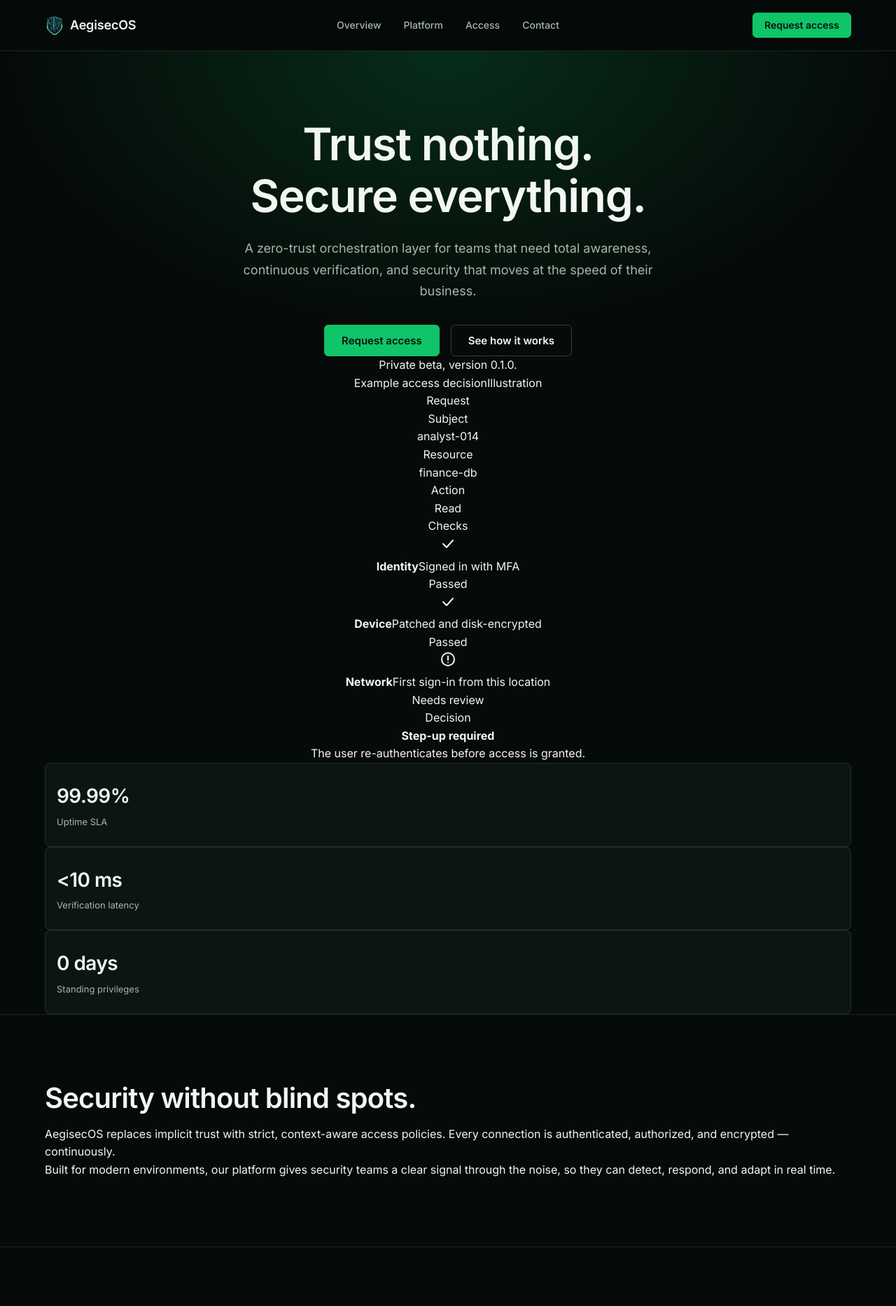
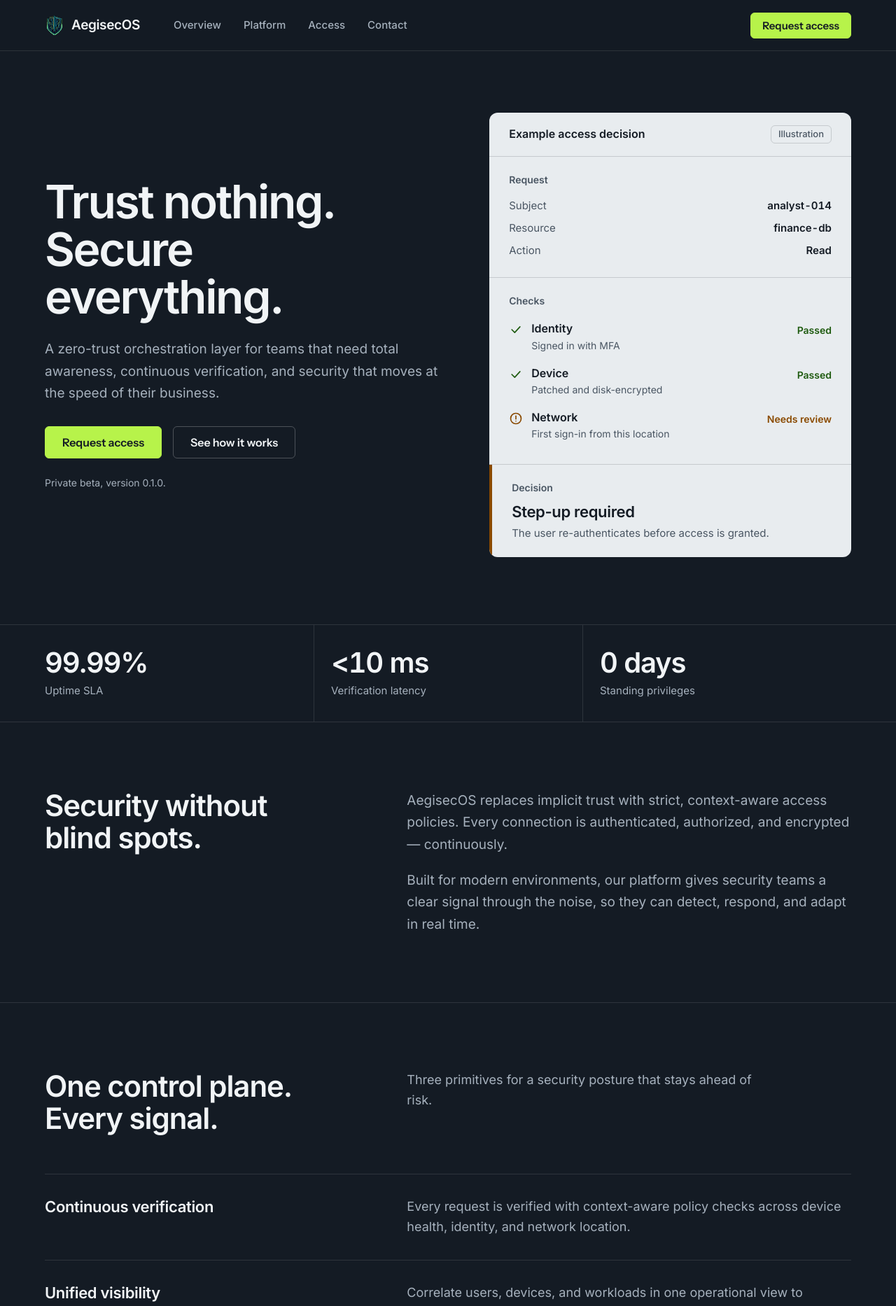
Before and after one commit to Obieverse-dev/aegisecos, a React (Vite) app: page / in a window 1280 px wide. Shown: the top 1866 px of the page at 70% size. Built offline with nearby package versions, Linux system fonts and the light colour scheme.

Commit message:
Update App.css

```diff
--- a/src/App.css
+++ b/src/App.css
@@ -1,26 +1,36 @@
-@import url('https://fonts.googleapis.com/css2?family=Inter:wght@400;500;600;700&display=swap');
+@import url('https://fonts.googleapis.com/css2?family=Instrument+Sans:wght@400;500;600;700&display=swap');
 
 /* ------------------------------------------------------------------
    Design tokens
-   One typeface (Inter), one accent colour, one neutral scale,
-   8px spacing rhythm. Change values here, not in the rules below.
+   Base: slate. Accent: the AegisecOS lime, used only for actions and
+   focus. Paper: the light surface reserved for the hero record.
+   One typeface (Instrument Sans). Change values here, not below.
 ------------------------------------------------------------------- */
 :root {
-  --bg: #050b08;
-  --surface: #0b1511;
-  --surface-input: #07100c;
-  --line: rgba(255, 255, 255, 0.1);
-  --line-strong: rgba(255, 255, 255, 0.2);
+  --slate: #141b24;
+  --slate-raised: #1b2430;
+  --slate-input: #101720;
+  --line: rgba(255, 255, 255, 0.11);
+  --line-strong: rgba(255, 255, 255, 0.24);
 
-  --text: #f3f7f4;
-  --muted: #a8b5ad;
+  --chalk: #f1f4f6;
+  --fog: #a6b1bd;
 
-  --accent: #10c46a;
-  --accent-hover: #2bd97f;
-  --accent-ink: #03140a;
+  --lime: #b7f34a;
+  --lime-hover: #cdfa72;
+  --lime-ink: #141b24;
+
+  --paper: #e8ecef;
+  --paper-ink: #141b24;
+  --paper-muted: #4a5663;
+  --paper-line: rgba(20, 27, 36, 0.16);
+  --paper-ok: #1e5a0f;
+  --paper-review: #8a4a00;
+
   --danger: #ff8a80;
 
-  --radius: 8px;
+  --radius-sm: 6px;
+  --radius-lg: 12px;
   --header-h: 72px;
   --container: 1200px;
 }
@@ -43,9 +53,9 @@
 }
 
 body {
-  background: var(--bg);
-  color: var(--text);
-  font-family: 'Inter', system-ui, -apple-system, 'Segoe UI', Roboto, sans-serif;
+  background: var(--slate);
+  color: var(--chalk);
+  font-family: 'Instrument Sans', system-ui, -apple-system, 'Segoe UI', Roboto, sans-serif;
   font-size: 16px;
   line-height: 1.6;
   -webkit-font-smoothing: antialiased;
@@ -70,7 +80,7 @@ section[id] {
 }
 
 :focus-visible {
-  outline: 2px solid var(--accent);
+  outline: 2px solid var(--lime);
   outline-offset: 3px;
 }
 
@@ -80,10 +90,10 @@ section[id] {
   top: -64px;
   z-index: 100;
   padding: 12px 16px;
-  background: var(--accent);
-  color: var(--accent-ink);
+  background: var(--lime);
+  color: var(--lime-ink);
   font-weight: 600;
-  border-radius: 6px;
+  border-radius: var(--radius-sm);
 }
 
 .skip-link:focus {
@@ -104,43 +114,48 @@ h1,
 h2,
 h3 {
   font-weight: 600;
-  line-height: 1.15;
-  letter-spacing: -0.02em;
   text-wrap: balance;
 }
 
 h1 {
-  font-size: clamp(40px, 6vw, 64px);
+  font-size: clamp(42px, 5.6vw, 66px);
+  line-height: 1.03;
+  letter-spacing: -0.035em;
 }
 
 h2 {
-  font-size: clamp(28px, 4vw, 40px);
-  margin-bottom: 16px;
+  font-size: clamp(30px, 3.6vw, 42px);
+  line-height: 1.1;
+  letter-spacing: -0.025em;
 }
 
 h3 {
-  font-size: 20px;
-  letter-spacing: -0.01em;
+  font-size: 22px;
+  line-height: 1.25;
+  letter-spacing: -0.015em;
   margin-bottom: 8px;
 }
 
 .muted {
-  color: var(--muted);
-}
-
-.eyebrow {
-  color: var(--accent);
-  font-size: 13px;
-  font-weight: 600;
-  letter-spacing: 0.08em;
-  text-transform: uppercase;
-  margin-bottom: 16px;
+  color: var(--fog);
 }
 
 .lead {
-  color: var(--muted);
-  font-size: 18px;
-  line-height: 1.7;
+  max-width: 52ch;
+  color: var(--fog);
+  font-size: 19px;
+  line-height: 1.65;
+}
+
+.tag {
+  display: inline-block;
+  padding: 2px 10px;
+  border: 1px solid var(--line-strong);
+  border-radius: var(--radius-sm);
+  color: var(--fog);
+  font-size: 13px;
+  font-weight: 500;
+  line-height: 1.5;
 }
 
 /* ------------------------------------------------------------------
@@ -150,56 +165,44 @@ h3 {
   display: inline-flex;
   align-items: center;
   justify-content: center;
-  gap: 8px;
   padding: 14px 24px;
   border: 1px solid transparent;
-  border-radius: 6px;
-  font: 600 15px/1 'Inter', system-ui, sans-serif;
+  border-radius: var(--radius-sm);
+  font: 600 16px/1 'Instrument Sans', system-ui, sans-serif;
   text-decoration: none;
   cursor: pointer;
-  transition: background-color 0.15s ease, border-color 0.15s ease, color 0.15s ease;
+  transition: background-color 0.15s ease, border-color 0.15s ease;
 }
 
 .btn-sm {
   padding: 10px 16px;
-  font-size: 14px;
+  font-size: 15px;
 }
 
 .btn-primary {
-  background: var(--accent);
-  border-color: var(--accent);
-  color: var(--accent-ink);
+  background: var(--lime);
+  border-color: var(--lime);
+  color: var(--lime-ink);
 }
 
 .btn-primary:hover:not(:disabled) {
-  background: var(--accent-hover);
-  border-color: var(--accent-hover);
+  background: var(--lime-hover);
+  border-color: var(--lime-hover);
 }
 
 .btn-secondary {
   background: transparent;
   border-color: var(--line-strong);
-  color: var(--text);
+  color: var(--chalk);
 }
 
 .btn-secondary:hover:not(:disabled) {
-  border-color: var(--accent);
-  color: var(--accent-hover);
+  border-color: var(--chalk);
 }
 
 .btn:disabled {
   opacity: 0.6;
   cursor: not-allowed;
-}
-
-.btn-arrow {
-  width: 16px;
-  height: 16px;
-  fill: none;
-  stroke: currentColor;
-  stroke-width: 1.75;
-  stroke-linecap: round;
-  stroke-linejoin: round;
 }
 
 /* ------------------------------------------------------------------
@@ -209,14 +212,14 @@ h3 {
   position: sticky;
   top: 0;
   z-index: 20;
-  background: rgba(5, 11, 8, 0.92);
+  background: rgba(20, 27, 36, 0.94);
   backdrop-filter: blur(12px);
   border-bottom: 1px solid var(--line);
 }
 
 .header-inner {
   display: grid;
-  grid-template-columns: 1fr auto 1fr;
+  grid-template-columns: auto 1fr auto;
   align-items: center;
   height: var(--header-h);
 }
@@ -224,11 +227,10 @@ h3 {
 .brand {
   display: inline-flex;
   align-items: center;
-  gap: 8px;
-  justify-self: start;
-  font-size: 18px;
+  gap: 10px;
+  font-size: 19px;
   font-weight: 600;
-  letter-spacing: -0.01em;
+  letter-spacing: -0.02em;
   text-decoration: none;
 }
 
@@ -238,6 +240,10 @@ h3 {
   height: 28px;
 }
 
+.site-nav {
+  margin-left: 48px;
+}
+
 .site-nav ul {
   display: flex;
   align-items: center;
@@ -245,19 +251,15 @@ h3 {
 }
 
 .site-nav a {
-  color: var(--muted);
-  font-size: 14px;
+  color: var(--fog);
+  font-size: 15px;
   font-weight: 500;
   text-decoration: none;
   transition: color 0.15s ease;
 }
 
 .site-nav a:hover {
-  color: var(--text);
-}
-
-.header-cta {
-  justify-self: end;
+  color: var(--chalk);
 }
 
 .menu-toggle {
@@ -266,82 +268,198 @@ h3 {
   padding: 10px 16px;
   background: transparent;
   border: 1px solid var(--line-strong);
-  border-radius: 6px;
-  color: var(--text);
-  font: 600 14px/1 'Inter', system-ui, sans-serif;
+  border-radius: var(--radius-sm);
+  color: var(--chalk);
+  font: 600 15px/1 'Instrument Sans', system-ui, sans-serif;
   cursor: pointer;
 }
 
 /* ------------------------------------------------------------------
    Hero
 ------------------------------------------------------------------- */
-.hero {
-  padding: 96px 0 0;
-  text-align: center;
-  background: radial-gradient(ellipse 70% 55% at 50% 0%, rgba(16, 196, 106, 0.18), transparent 70%);
+.hero-grid {
+  display: grid;
+  grid-template-columns: minmax(0, 1.05fr) minmax(0, 0.95fr);
+  gap: 64px;
+  align-items: center;
+  padding-top: 88px;
+  padding-bottom: 96px;
 }
 
-.badge {
-  display: inline-block;
+.hero-copy h1 {
+  max-width: 11ch;
   margin-bottom: 24px;
-  padding: 6px 16px;
-  border: 1px solid var(--line-strong);
-  border-radius: 999px;
-  background: rgba(255, 255, 255, 0.04);
-  color: var(--muted);
-  font-size: 13px;
-  font-weight: 500;
 }
 
-.hero h1 {
-  max-width: 880px;
-  margin: 0 auto 24px;
-}
-
-.hero .lead {
-  max-width: 620px;
-  margin: 0 auto 32px;
+.hero-copy .lead {
+  margin-bottom: 32px;
 }
 
 .hero-actions {
   display: flex;
   flex-wrap: wrap;
-  justify-content: center;
   gap: 16px;
 }
 
-.hero-visual {
-  position: relative;
-  margin-top: 64px;
+.hero-note {
+  margin-top: 24px;
+  color: var(--fog);
+  font-size: 14px;
+}
+
+/* ------------------------------------------------------------------
+   Hero artwork: the access decision record (the one light surface)
+------------------------------------------------------------------- */
+.record {
+  background: var(--paper);
+  color: var(--paper-ink);
+  border-radius: var(--radius-lg);
   overflow: hidden;
 }
 
-.hero-visual::after {
-  content: '';
-  position: absolute;
-  left: 0;
-  right: 0;
-  bottom: 0;
-  height: 48px;
-  background: linear-gradient(to bottom, transparent, var(--bg));
-  pointer-events: none;
+.record-head {
+  display: flex;
+  align-items: center;
+  justify-content: space-between;
+  gap: 16px;
+  padding: 18px 28px;
+  border-bottom: 1px solid var(--paper-line);
+  font-size: 16px;
+  font-weight: 600;
 }
 
-.hero-visual svg {
-  display: block;
-  position: relative;
-  left: 50%;
-  transform: translateX(-50%);
-  width: 100%;
-  min-width: 760px;
-  max-width: 1200px;
-  height: auto;
+.record-head .tag {
+  border-color: var(--paper-line);
+  color: var(--paper-muted);
 }
 
-.hero-visual text {
-  fill: var(--muted);
-  font: 500 15px 'Inter', system-ui, sans-serif;
-  letter-spacing: 0.04em;
+.record-block {
+  padding: 22px 28px;
+  border-bottom: 1px solid var(--paper-line);
+}
+
+.record-label {
+  margin-bottom: 10px;
+  color: var(--paper-muted);
+  font-size: 14px;
+  font-weight: 600;
+}
+
+.record-request div {
+  display: flex;
+  justify-content: space-between;
+  gap: 16px;
+  padding: 4px 0;
+  font-size: 15px;
+}
+
+.record-request dt {
+  color: var(--paper-muted);
+}
+
+.record-request dd {
+  font-weight: 600;
+  font-variant-numeric: tabular-nums;
+}
+
+.check {
+  display: grid;
+  grid-template-columns: 20px 1fr auto;
+  gap: 12px;
+  align-items: start;
+  padding: 8px 0;
+}
+
+.check .icon {
+  width: 20px;
+  height: 20px;
+  margin-top: 2px;
+}
+
+.check strong {
+  display: block;
+  font-size: 16px;
+  font-weight: 600;
+  line-height: 1.35;
+}
+
+.check div span {
+  color: var(--paper-muted);
+  font-size: 14px;
+}
+
+.check-result {
+  padding-top: 2px;
+  font-size: 14px;
+  font-weight: 600;
+}
+
+.check-pass .icon,
+.check-pass .check-result {
+  color: var(--paper-ok);
+}
+
+.check-review .icon,
+.check-review .check-result {
+  color: var(--paper-review);
+}
+
+.record-outcome {
+  border-bottom: 0;
+  border-left: 4px solid var(--paper-review);
+}
+
+.record-outcome strong {
+  display: block;
+  font-size: 22px;
+  font-weight: 600;
+  letter-spacing: -0.015em;
+  line-height: 1.25;
+}
+
+.record-outcome p:last-child {
+  margin-top: 4px;
+  color: var(--paper-muted);
+  font-size: 15px;
+}
+
+/* ------------------------------------------------------------------
+   Key figures
+------------------------------------------------------------------- */
+.strip {
+  border-top: 1px solid var(--line);
+  border-bottom: 1px solid var(--line);
+}
+
+.strip-grid {
+  display: grid;
+  grid-template-columns: repeat(3, 1fr);
+}
+
+.stat {
+  display: flex;
+  flex-direction: column-reverse;
+  padding: 32px 24px;
+  border-left: 1px solid var(--line);
+}
+
+.stat:first-child {
+  padding-left: 0;
+  border-left: 0;
+}
+
+.stat dd {
+  font-size: 40px;
+  font-weight: 600;
+  letter-spacing: -0.03em;
+  line-height: 1.1;
+  font-variant-numeric: tabular-nums;
+}
+
+.stat dt {
+  margin-top: 6px;
+  color: var(--fog);
+  font-size: 15px;
 }
 
 /* ------------------------------------------------------------------
@@ -349,83 +467,74 @@ h3 {
 ------------------------------------------------------------------- */
 .section {
   padding: 96px 0;
+  border-bottom: 1px solid var(--line);
+}
+
+.split {
+  display: grid;
+  grid-template-columns: minmax(0, 5fr) minmax(0, 7fr);
+  gap: 64px;
+  align-items: start;
+}
+
+.split-head {
+  margin-bottom: 56px;
+}
+
+.split-head .muted {
+  max-width: 44ch;
+  font-size: 18px;
+}
+
+.prose p {
+  max-width: 58ch;
+  color: var(--fog);
+  font-size: 19px;
+  line-height: 1.65;
+}
+
+.prose p + p {
+  margin-top: 20px;
+}
+
+/* Platform: term and description */
+.defs {
   border-top: 1px solid var(--line);
 }
 
-.section-head {
-  max-width: 640px;
-  margin-bottom: 48px;
+.def {
+  display: grid;
+  grid-template-columns: minmax(0, 5fr) minmax(0, 7fr);
+  gap: 64px;
+  padding: 32px 0;
+  border-bottom: 1px solid var(--line);
 }
 
-.overview-grid {
-  display: grid;
-  grid-template-columns: 1fr 1fr;
-  gap: 64px;
-  align-items: center;
+.def dt {
+  font-size: 22px;
+  font-weight: 600;
+  letter-spacing: -0.015em;
+  line-height: 1.3;
 }
 
-.overview-grid p + p {
-  margin-top: 16px;
+.def dd {
+  max-width: 56ch;
+  color: var(--fog);
+  font-size: 18px;
 }
 
-.stats {
-  display: grid;
-  grid-template-columns: repeat(3, 1fr);
-  gap: 16px;
+/* Panels */
+.panel {
+  padding: 40px;
+  background: var(--slate-raised);
+  border: 1px solid var(--line);
+  border-radius: var(--radius-lg);
 }
 
-.stat {
-  display: flex;
-  flex-direction: column-reverse;
-  padding: 24px 16px;
-  background: var(--surface);
-  border: 1px solid var(--line);
-  border-radius: var(--radius);
-}
-
-.stat dd {
-  font-size: 28px;
-  font-weight: 600;
-  letter-spacing: -0.02em;
-  color: var(--text);
-}
-
-.stat dt {
-  margin-top: 4px;
-  color: var(--muted);
-  font-size: 13px;
-}
-
-/* Cards */
-.card {
-  padding: 32px;
-  background: var(--surface);
-  border: 1px solid var(--line);
-  border-radius: var(--radius);
-}
-
-.module-grid,
 .team-grid {
   display: grid;
   grid-template-columns: repeat(3, 1fr);
   gap: 24px;
-}
-
-.icon-box {
-  display: grid;
-  place-items: center;
-  width: 48px;
-  height: 48px;
-  margin-bottom: 24px;
-  border: 1px solid var(--line-strong);
-  border-radius: var(--radius);
-  color: var(--accent);
-}
-
-.icon {
-  width: 24px;
-  height: 24px;
-  flex-shrink: 0;
 }
 
 .team-photo {
@@ -437,54 +546,37 @@ h3 {
   object-fit: cover;
 }
 
-/* Access tiers */
-.tier-grid {
+/* Access */
+.tiers {
   display: grid;
-  grid-template-columns: repeat(2, 1fr);
+  grid-template-columns: repeat(2, minmax(0, 1fr));
   gap: 24px;
-  max-width: 880px;
+  max-width: 920px;
 }
 
 .tier {
-  position: relative;
   display: flex;
   flex-direction: column;
   align-items: flex-start;
 }
 
 .tier.featured {
-  border-color: var(--accent);
-}
-
-.tier-badge {
-  position: absolute;
-  top: 0;
-  right: 24px;
-  transform: translateY(-50%);
-  padding: 4px 12px;
-  background: var(--accent);
-  color: var(--accent-ink);
-  border-radius: 999px;
-  font-size: 12px;
-  font-weight: 600;
+  box-shadow: inset 0 3px 0 var(--lime);
 }
 
 .tier-meta {
-  margin-bottom: 8px;
-  color: var(--accent);
-  font-size: 13px;
-  font-weight: 600;
-  letter-spacing: 0.08em;
-  text-transform: uppercase;
-}
-
-.tier-price {
-  color: var(--muted);
+  display: flex;
+  align-items: center;
+  flex-wrap: wrap;
+  gap: 12px;
+  margin-bottom: 16px;
+  color: var(--fog);
+  font-size: 15px;
 }
 
 .feature-list {
   flex: 1;
-  margin: 24px 0 32px;
+  margin: 28px 0 36px;
 }
 
 .feature-list li {
@@ -492,78 +584,71 @@ h3 {
   align-items: center;
   gap: 12px;
   margin: 12px 0;
-  color: var(--text);
-  font-size: 15px;
+  font-size: 16px;
 }
 
 .feature-list .icon {
   width: 18px;
   height: 18px;
-  color: var(--accent);
+  color: var(--lime);
 }
 
-/* Contact + form */
-.contact-grid {
-  display: grid;
-  grid-template-columns: 1fr 1fr;
-  gap: 64px;
-  align-items: start;
-}
-
-.contact-grid .muted {
-  max-width: 480px;
-  margin-bottom: 24px;
+/* Contact and form */
+.contact-copy {
+  max-width: 44ch;
+  margin: 16px 0 24px;
+  font-size: 18px;
 }
 
 .contact-email {
+  color: var(--lime);
   font-weight: 600;
-  color: var(--accent);
-  text-underline-offset: 3px;
+  text-underline-offset: 4px;
 }
 
 .contact-email:hover {
-  color: var(--accent-hover);
+  color: var(--lime-hover);
 }
 
-.form-card form {
+.form-panel form {
   display: flex;
   flex-direction: column;
   gap: 16px;
 }
 
-.form-card label {
-  font-size: 14px;
+.form-panel label {
+  font-size: 15px;
   font-weight: 600;
 }
 
-.form-card input {
+.form-panel input {
   width: 100%;
-  height: 48px;
+  height: 50px;
   padding: 0 16px;
-  background: var(--surface-input);
+  background: var(--slate-input);
   border: 1px solid var(--line-strong);
-  border-radius: 6px;
-  color: var(--text);
-  font: 400 16px 'Inter', system-ui, sans-serif;
+  border-radius: var(--radius-sm);
+  color: var(--chalk);
+  font: 400 16px 'Instrument Sans', system-ui, sans-serif;
 }
 
-.form-card input::placeholder {
-  color: #7d8a83;
+.form-panel input::placeholder {
+  color: #7e8a97;
 }
 
-.form-card input:focus {
-  border-color: var(--accent);
-  outline: 2px solid var(--accent);
+.form-panel input:focus {
+  border-color: var(--lime);
+  outline: 2px solid var(--lime);
   outline-offset: 0;
 }
 
-.form-card .btn {
+.form-panel .btn {
   width: 100%;
 }
 
 .form-error {
   color: var(--danger);
-  font-size: 14px;
+  font-size: 15px;
 }
 
 .form-error a {
@@ -575,7 +660,6 @@ h3 {
 ------------------------------------------------------------------- */
 .site-footer {
   padding: 64px 0 32px;
-  border-top: 1px solid var(--line);
 }
 
 .footer-grid {
@@ -587,15 +671,13 @@ h3 {
 
 .footer-grid p {
   margin-top: 16px;
-  font-size: 14px;
+  font-size: 15px;
 }
 
 .footer-grid h4 {
   margin-bottom: 16px;
-  font-size: 13px;
+  font-size: 15px;
   font-weight: 600;
-  letter-spacing: 0.08em;
-  text-transform: uppercase;
 }
 
 .footer-grid li {
@@ -603,33 +685,50 @@ h3 {
 }
 
 .footer-grid li a {
-  color: var(--muted);
-  font-size: 14px;
+  color: var(--fog);
+  font-size: 15px;
   text-decoration: none;
   transition: color 0.15s ease;
 }
 
 .footer-grid li a:hover {
-  color: var(--text);
+  color: var(--chalk);
 }
 
 .footer-bottom {
   padding-top: 24px;
   border-top: 1px solid var(--line);
-  color: var(--muted);
-  font-size: 13px;
+  color: var(--fog);
+  font-size: 14px;
 }
 
 /* ------------------------------------------------------------------
    Responsive
 ------------------------------------------------------------------- */
 @media (max-width: 900px) {
+  .hero-grid {
+    grid-template-columns: 1fr;
+    gap: 48px;
+    padding-top: 56px;
+    padding-bottom: 64px;
+  }
+
+  .hero-copy h1 {
+    max-width: none;
+  }
+
   .section {
     padding: 64px 0;
   }
 
-  .hero {
-    padding-top: 64px;
+  .split,
+  .def {
+    grid-template-columns: 1fr;
+    gap: 16px;
+  }
+
+  .split-head {
+    margin-bottom: 40px;
   }
 
   .header-inner {
@@ -650,8 +749,9 @@ h3 {
     top: 100%;
     left: 0;
     right: 0;
+    margin-left: 0;
     padding: 16px 24px 24px;
-    background: var(--bg);
+    background: var(--slate);
     border-bottom: 1px solid var(--line);
   }
 
@@ -666,18 +766,11 @@ h3 {
   }
 
   .site-nav a {
-    font-size: 16px;
+    font-size: 17px;
   }
 
-  .overview-grid,
-  .contact-grid {
-    grid-template-columns: 1fr;
-    gap: 48px;
-  }
-
-  .module-grid,
-  .team-grid,
-  .tier-grid {
+  .tiers,
+  .team-grid {
     grid-template-columns: 1fr;
   }
 
@@ -699,8 +792,9 @@ h3 {
     padding: 16px 16px 24px;
   }
 
-  .lead {
-    font-size: 16px;
+  .lead,
+  .prose p {
+    font-size: 17px;
   }
 
   .hero-actions {
@@ -708,12 +802,38 @@ h3 {
     align-items: stretch;
   }
 
-  .stats {
+  .strip-grid {
     grid-template-columns: 1fr;
   }
 
-  .card {
-    padding: 24px;
+  .stat,
+  .stat:first-child {
+    padding: 24px 0;
+    border-left: 0;
+    border-top: 1px solid var(--line);
+  }
+
+  .stat:first-child {
+    border-top: 0;
+  }
+
+  .panel {
+    padding: 28px 24px;
+  }
+
+  .record-head,
+  .record-block {
+    padding-left: 20px;
+    padding-right: 20px;
+  }
+
+  .check {
+    grid-template-columns: 20px 1fr;
+  }
+
+  .check-result {
+    grid-column: 2;
+    padding-top: 0;
   }
 
   .footer-grid {
```
